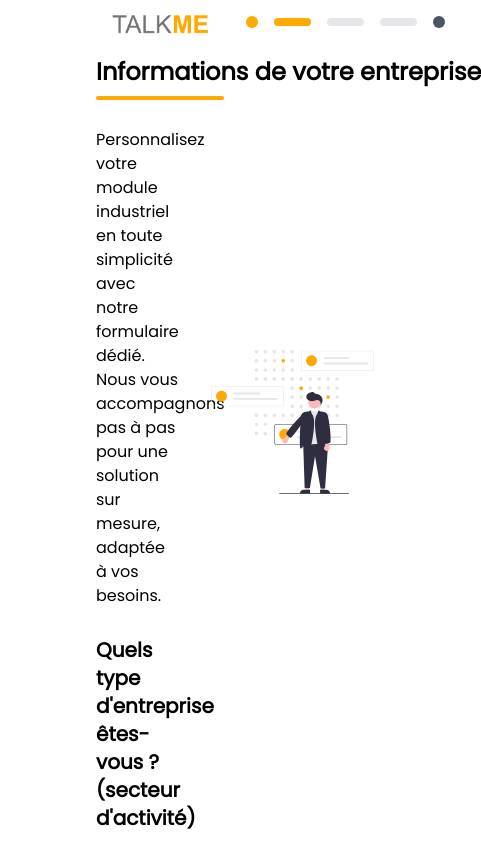
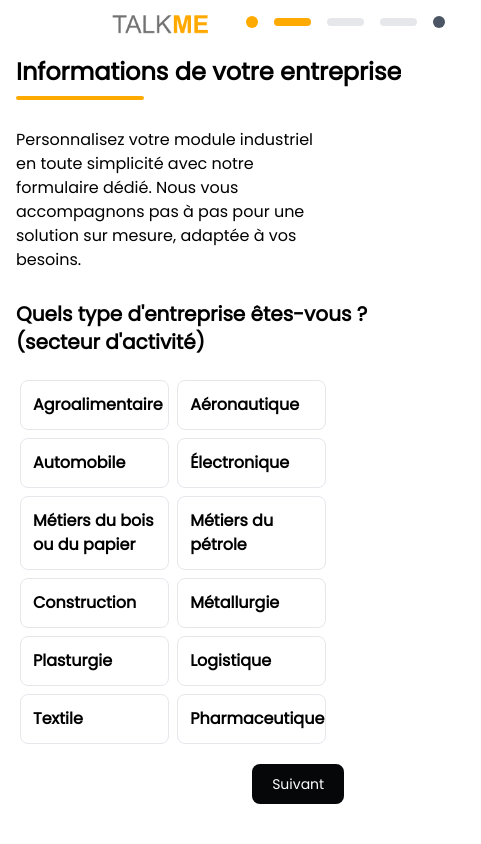
Before and after one commit to Dheliosis/TalkMe, a Nuxt app in the folder app/: page / in a window 390 px wide. Shown: the top 844 px of the page, 481 px wide, since content can reach past the window. Built offline with nearby package versions, Linux system fonts and the light colour scheme.

Commit message:
Responsive

```diff
--- a/app/app.vue
+++ b/app/app.vue
@@ -181,10 +181,10 @@ const inputsIso = [
 
 <template>
   <Header progress1="100" progress2="0" progress3="0" />
-  <div class="mx-24 my-14 font-Poppins">
+  <div class="lg:mx-24 mx-4 my-14 font-Poppins">
     <div class="flex w-full">
 
-      <div class="w-1/2 h-screen scroll-smooth">
+      <div class="lg:w-1/2 w-full h-screen scroll-smooth">
         <section id="entrepriseType">
           <div class="w-max mb-7">
             <h1 class="text-2xl font-semibold">Informations de votre entreprise</h1>
@@ -309,7 +309,7 @@ const inputsIso = [
         </section>
       </div>
 
-      <div class="w-1/2 flex items-center justify-center fixed right-0 top-20 bottom-20">
+      <div class="lg:w-1/2 lg:flex hidden items-center justify-center fixed right-0 top-20 bottom-20">
         <img src="./public/entreprise.svg" class="w-5/6" />
       </div>
     </div>
```
